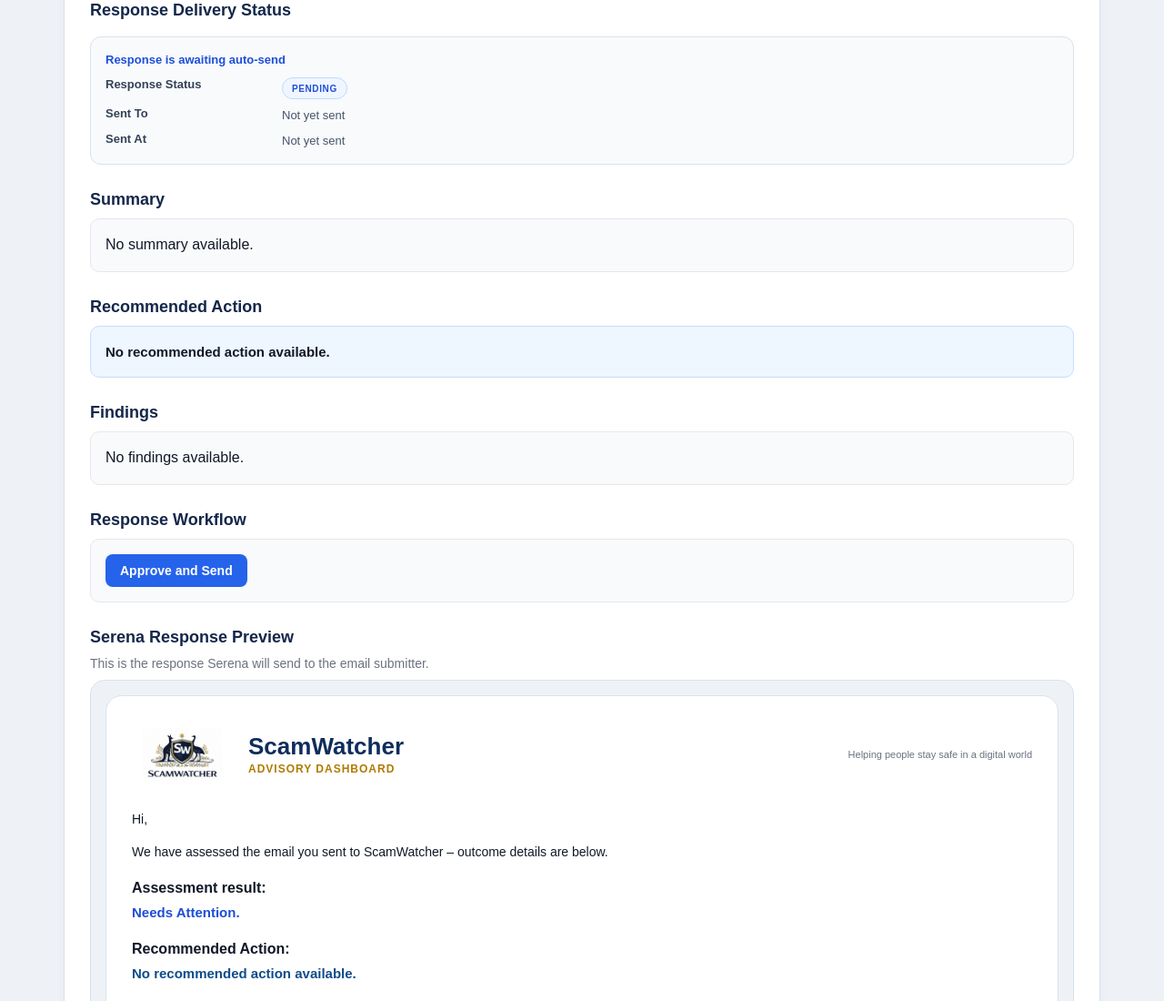
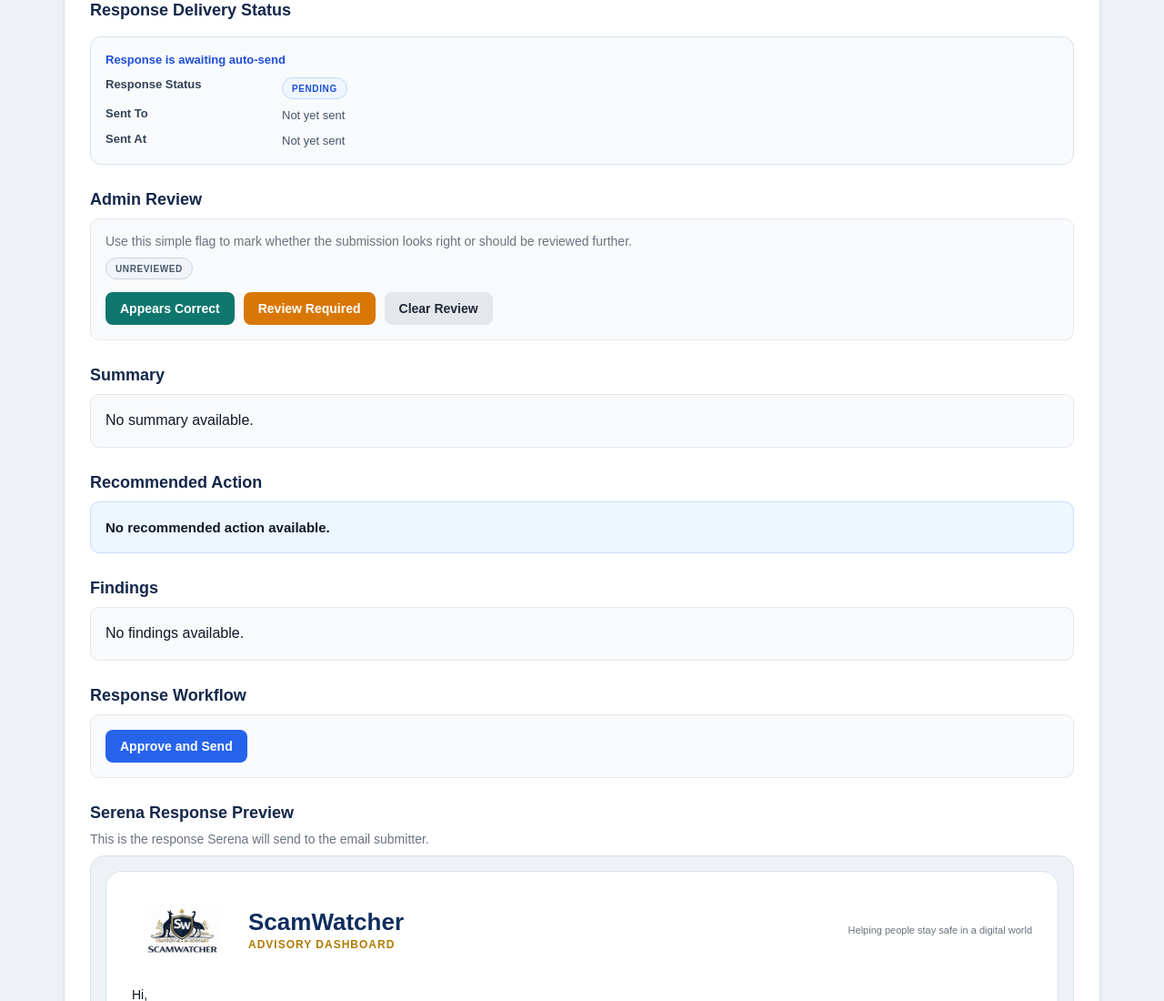
Before and after one commit to gusamaya/scamwatcher, a Flask app: template templates/detail.html in a window 1280 px wide. Shown: the part 358-1458 px from the top of the page at 91% size. Run offline with Flask 3, Linux system fonts and the light colour scheme; the template is opened without the code that fills it, so the values that code supplies are empty; parts of the project's set-up code (start-up, migrations or seed data) failed here and were passed over.

Commit message:
Update detail.html

```diff
--- a/templates/detail.html
+++ b/templates/detail.html
@@ -255,6 +255,24 @@
             border-color: #fecaca;
         }
 
+        .status-review-unreviewed {
+            background: #f1f5f9;
+            color: #475569;
+            border-color: #cbd5e1;
+        }
+
+        .status-review-correct {
+            background: #dcfce7;
+            color: #166534;
+            border-color: #bbf7d0;
+        }
+
+        .status-review-required {
+            background: #fff7ed;
+            color: #c2410c;
+            border-color: #fed7aa;
+        }
+
         .recommended {
             background: #eef6ff;
             border: 1px solid #c7ddff;
@@ -304,6 +322,39 @@
             cursor: not-allowed;
             opacity: 0.6;
             background: #94a3b8;
+        }
+
+        .btn-secondary {
+            background: #0f766e;
+            color: #ffffff;
+        }
+
+        .btn-secondary:hover {
+            background: #0d665f;
+        }
+
+        .btn-warning {
+            background: #d97706;
+            color: #ffffff;
+        }
+
+        .btn-warning:hover {
+            background: #b45309;
+        }
+
+        .btn-light {
+            background: #e5e7eb;
+            color: #1f2937;
+        }
+
+        .btn-light:hover {
+            background: #d1d5db;
+        }
+
+        .button-row {
+            display: flex;
+            gap: 10px;
+            flex-wrap: wrap;
         }
 
         .preview-shell {
@@ -644,6 +695,10 @@
                 grid-template-columns: 1fr;
                 gap: 6px;
             }
+
+            .button-row {
+                flex-direction: column;
+            }
         }
     </style>
 </head>
@@ -745,6 +800,7 @@
     {% endif %}
 
     {% set response_status = (submission.response_status or 'draft')|lower %}
+    {% set review_status = (submission.review_status or 'unreviewed')|lower %}
 
     {% if response_status == 'sent' %}
         {% set delivery_note_class = 'sent' %}
@@ -758,6 +814,17 @@
     {% else %}
         {% set delivery_note_class = 'pending' %}
         {% set delivery_note_text = 'Response is awaiting auto-send' %}
+    {% endif %}
+
+    {% if review_status == 'correct' %}
+        {% set review_status_class = 'status-review-correct' %}
+        {% set review_status_text = 'Appears Correct' %}
+    {% elif review_status == 'review_required' %}
+        {% set review_status_class = 'status-review-required' %}
+        {% set review_status_text = 'Review Required' %}
+    {% else %}
+        {% set review_status_class = 'status-review-unreviewed' %}
+        {% set review_status_text = 'Unreviewed' %}
     {% endif %}
 
     {% set divider = '----------------------------------------------------------------------------------------------------------------' %}
@@ -846,6 +913,29 @@
                         <div class="delivery-value">{{ submission.response_error }}</div>
                     {% endif %}
                 </div>
+            </div>
+
+            <h2>Admin Review</h2>
+            <div class="workflow-box">
+                <p class="helper-text">Use this simple flag to mark whether the submission looks right or should be reviewed further.</p>
+
+                <div style="margin-bottom: 14px;">
+                    <span class="status-pill {{ review_status_class }}">{{ review_status_text }}</span>
+                </div>
+
+                <form method="POST">
+                    <div class="button-row">
+                        <button class="btn btn-secondary" name="action" value="mark_correct">
+                            Appears Correct
+                        </button>
+                        <button class="btn btn-warning" name="action" value="mark_review_required">
+                            Review Required
+                        </button>
+                        <button class="btn btn-light" name="action" value="clear_review">
+                            Clear Review
+                        </button>
+                    </div>
+                </form>
             </div>
 
             <h2>Summary</h2>
```
